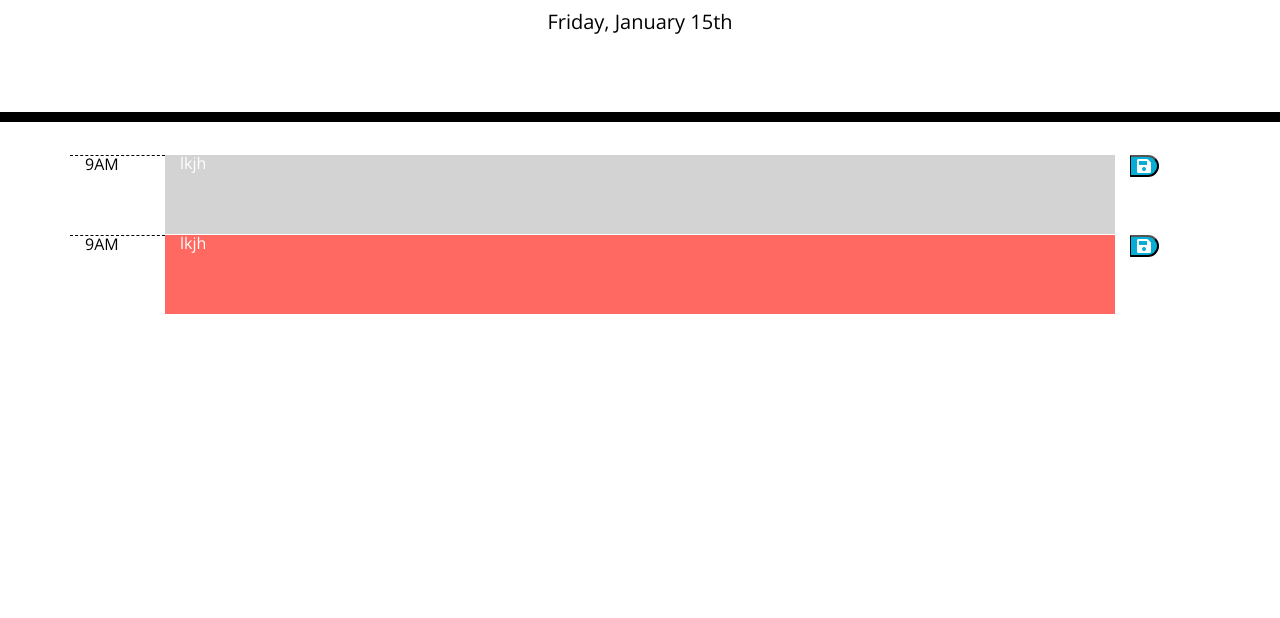
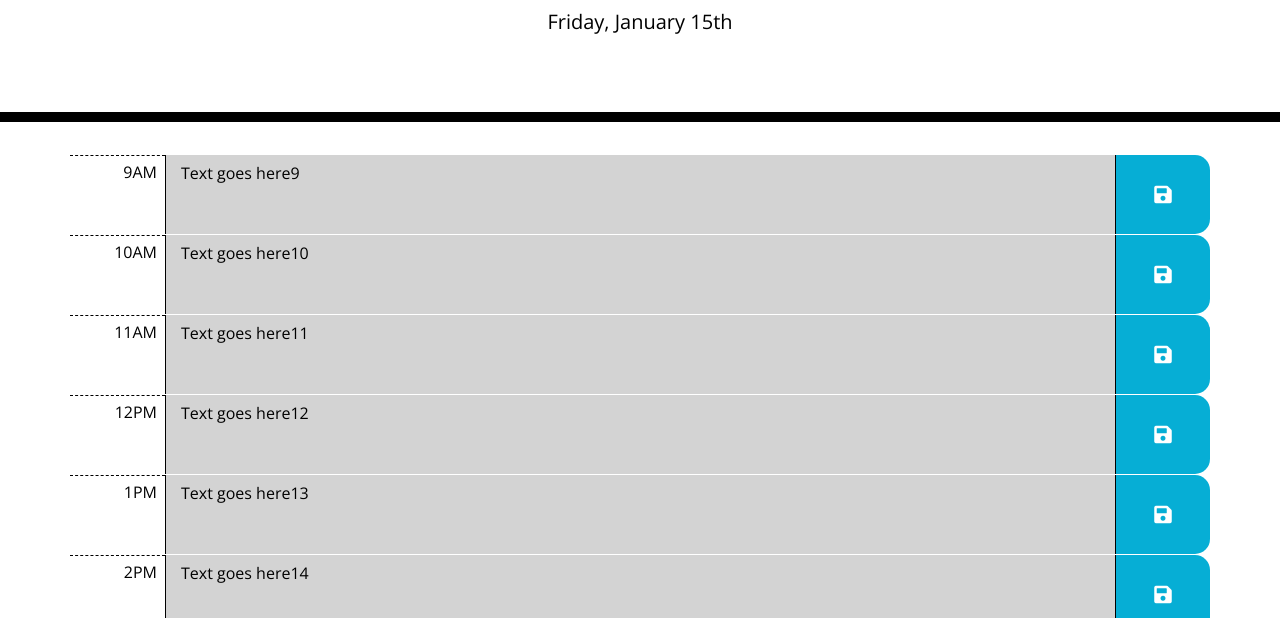
Before and after one commit to e-p-n/scheduler, a plain HTML site: page index.html in a window 1280 px wide. Shown: the part 182-800 px from the top of the page. Drawn offline with nearby package versions, Linux system fonts and the light colour scheme.

Commit message:
Display basic calendar

```diff
--- a/assets/css/style.css
+++ b/assets/css/style.css
@@ -40,21 +40,20 @@ textarea {
   background-color: #ffffff;
   color: #000000;
   border-top: 1px dashed #000000;
+  text-align: right;
+  padding: 8px;
 }
 
 .past {
   background-color: #d3d3d3;
-  color: white;
 }
 
 .present {
   background-color: #ff6961;
-  color: white;
 }
 
 .future {
   background-color: #77dd77;
-  color: white;
 }
 
 .saveBtn {
@@ -63,9 +62,14 @@ textarea {
   border-bottom-right-radius: 15px;
   background-color: #06AED5;
   color: white;
+  display: flex;
+  justify-content: center;
+  align-items: center;
+  font-size: 20px;
 }
 
 .saveBtn i:hover {
-  font-size: 20px;
+  font-size: 30px;
+  cursor: pointer;
   transition: all .3s ease-in-out;
 }
--- a/assets/js/script.js
+++ b/assets/js/script.js
@@ -2,19 +2,50 @@ var today = moment().format("dddd, MMMM Do");
 $("#currentDay").text(today);
 
 function buildCalendar() {
-    let currentHour = moment().format("H");
-    console.log(currentHour);
+    let currentHour = moment().subtract(6, 'hours').format("H");
+
+    let meridiem = "AM";
+    let textAreaClass = "";
+
 
     for (var i=9; i <=17; i++) {
-        if (i < currentHour) {
-            console.log("past");
-        } else if (i === currentHour) {
-            console.log("present");
-        } else if (i > currentHour) {
-            console.log("future");
+        let calTime = i;
+        if (calTime < currentHour) {
+            textAreaClass = "past";
+        } else if (calTime == currentHour) {
+            textAreaClass = "present";
+        } else if (calTime > currentHour) {
+            textAreaClass = "future";
         }
+        if (calTime < 12) {
+            meridiem = "AM";
+        } else {
+            meridiem = "PM";
+            if (calTime > 12){
+                calTime -= 12;
+            }
+        }
+        let formEl = $("<form/>",
+                     {"class": "timeblock row"},
+                     {"id": i});
+        let timeBlockEl = $("<div />",
+                          {"class": "hour col-1"});
+        timeBlockEl.append(calTime+meridiem);
+        let textAreaEl = $("<textarea />",
+                         {"class": textAreaClass + " col-10"},
+                         {"id": "ta-"+i});
+        textAreaEl.text("Text goes here" + i);
+        let submitBtn = $("<div />",
+                        {"class": "saveBtn col-1"})
+        submitBtn.html('<submit><i id="sb-' + i + '" class="fas fa-save"></i></submit>');
+        formEl.append(timeBlockEl);
+        formEl.append(textAreaEl);
+        formEl.append(submitBtn);
+        $(".container").append(formEl);
     }
-
 }
 
 buildCalendar();
+$("submit").click(function() {
+    console.log("Clicked:" + $(this).id);
+})
--- a/index.html
+++ b/index.html
@@ -30,17 +30,7 @@
     </header>
     <div class="container">
       <!-- Timeblocks go here -->
-      <div class="timeblock row">
-          <div class="hour col-1">9AM</div>
-          <div class="past col-10">lkjh</div>
-          <div class="col-1"><button class="saveBtn"><span class="fas fa-save"></span></button></div>
-      </div>
-      <div class="timeblock row">
-        <div class="hour col-1">9AM</div>
-        <div class="present col-10">lkjh</div>
-        <div class="col-1"><button class="saveBtn"><span class="fas fa-save"></span></button></div>
     </div>
-  </div>
 
     <script src="https://code.jquery.com/jquery-3.4.1.min.js"></script>
     <script src="https://cdnjs.cloudflare.com/ajax/libs/moment.js/2.24.0/moment.min.js"></script>
```
